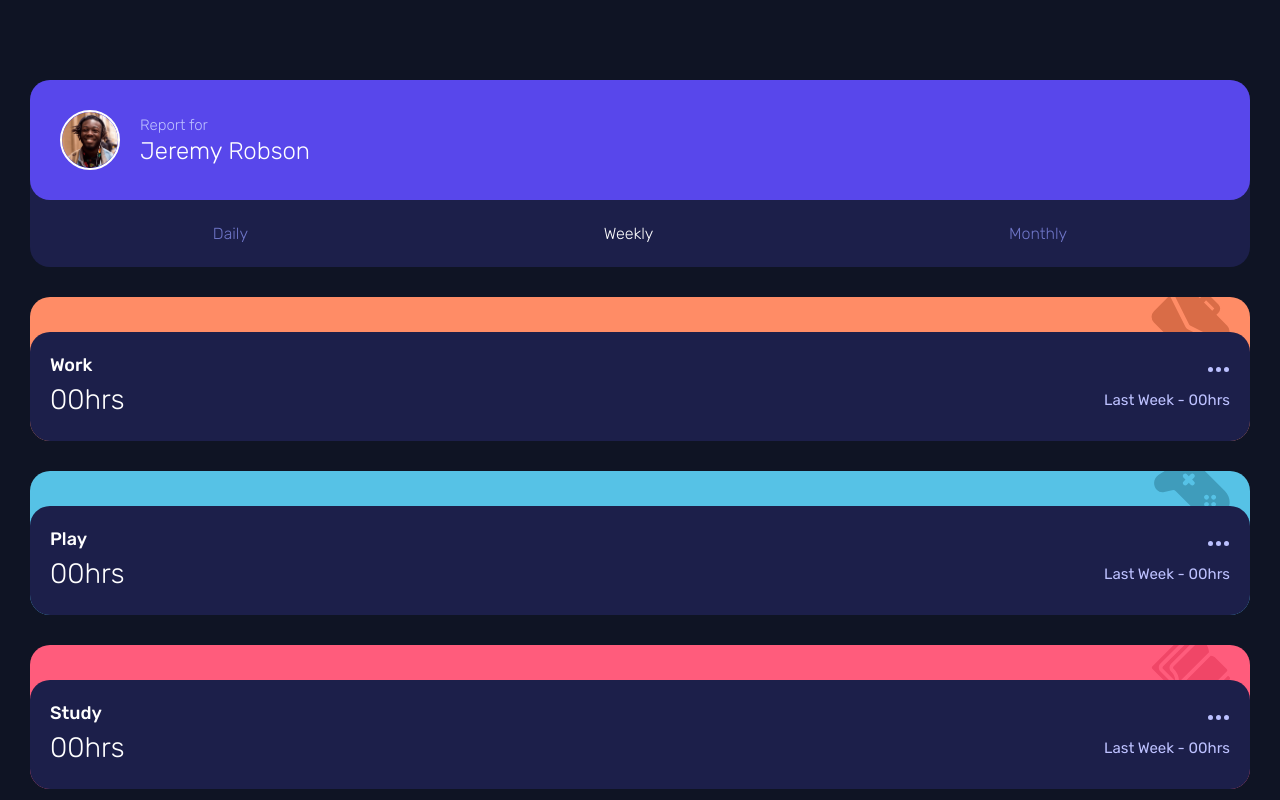
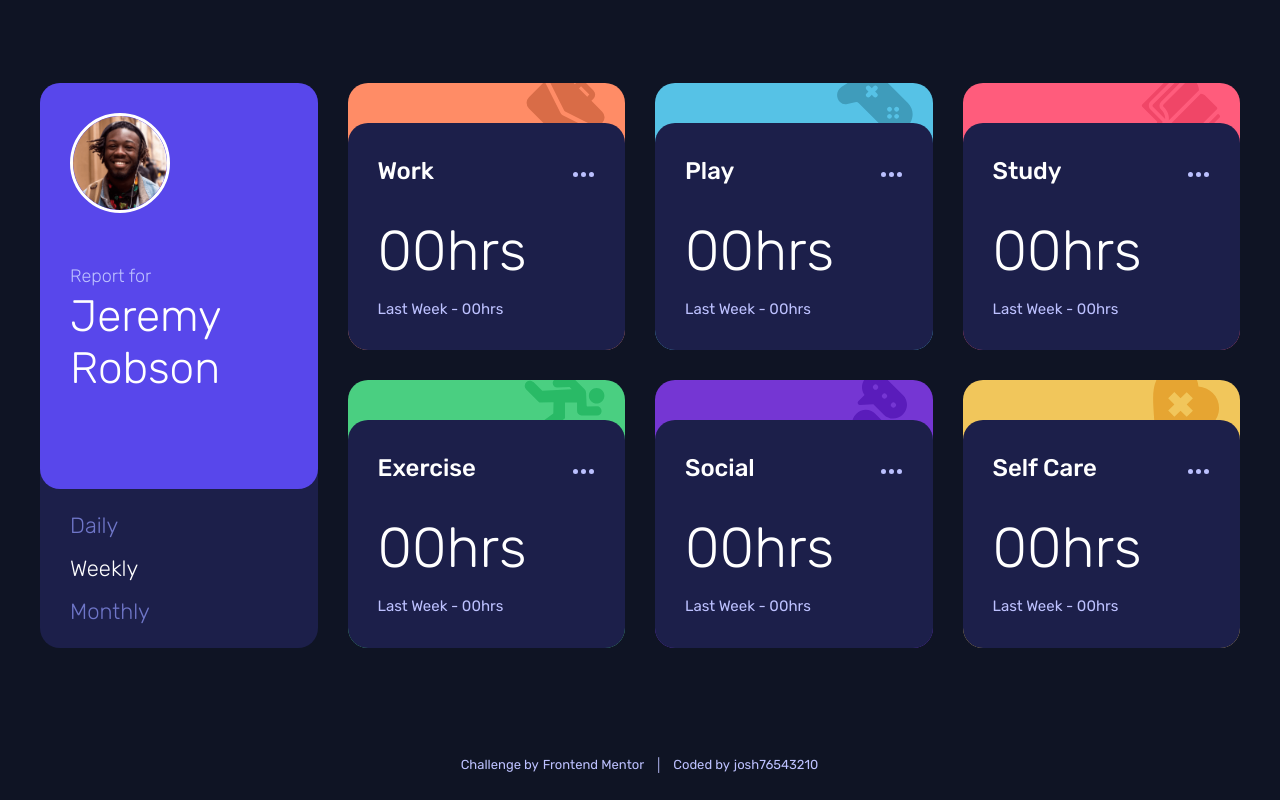
Before and after one commit to josh76543210/Frontend-Mentor---Time-tracking-dashboard-solution---Vite, a website built with Vite: page src/index.html in a window 1280 px wide. Shown: the top 800 px of the page. Built offline with nearby package versions, Linux system fonts and the light colour scheme.

Commit message:
Added responsiveness in CSS;

```diff
--- a/src/css/queries.css
+++ b/src/css/queries.css
@@ -37,9 +37,83 @@
 }
 
 /***********************/
-/*     over 960px     */
+/*     over 992px     */
 /***********************/
-@media only screen and (min-width: 60em) {
+@media only screen and (min-width: 62em) {
+  /* Main */
+  .grid-container {
+    max-width: calc((1200 / 16) * 1rem);
+
+    grid-template-columns: 1fr 1fr 1fr 1fr;
+    gap: calc((30 / 16) * 1rem);
+  }
+
+  .card {
+    margin-top: calc((40 / 16) * 1rem);
+    padding: calc((30 / 16) * 1rem);
+  }
+
+  .card-header {
+    margin-bottom: calc((20 / 16) * 1rem);
+  }
+
+  .card-header h3 {
+    font-size: calc((24 / 16) * 1rem);
+  }
+
+  .card-body {
+    display: flex;
+    flex-direction: column;
+    align-items: flex-start;
+    justify-content: flex-start;
+    gap: calc((5 / 16) * 1rem);
+  }
+
+  .current {
+    font-size: calc((56 / 16) * 1rem);
+  }
+
+  /* main card */
+  .main-card-container {
+    grid-row: 1 / 3;
+
+    display: flex;
+    flex-direction: column;
+  }
+
+  .main-card {
+    flex-grow: 1;
+
+    flex-direction: column;
+    align-items: flex-start;
+    gap: calc((50 / 16) * 1rem);
+  }
+
+  .main-card--image {
+    width: calc((100 / 16) * 1rem);
+    border: calc((3 / 16) * 1rem) solid var(--white);
+  }
+
+  .main-card--titles h1 {
+    font-size: calc((44 / 16) * 1rem);
+  }
+
+  .main-card--titles h2 {
+    font-size: calc((18 / 16) * 1rem);
+  }
+
+  .main-list {
+    padding: calc((20 / 16) * 1rem) calc((30 / 16) * 1rem);
+
+    flex-direction: column;
+    gap: calc((10 / 16) * 1rem);
+  }
+
+  .main-btn {
+    text-align: left;
+    width: 100%;
+    font-size: calc((22 / 16) * 1rem);
+  }
 }
 
 /***********************/
--- a/src/css/style.css
+++ b/src/css/style.css
@@ -70,6 +70,7 @@ main {
 }
 
 .grid-container {
+  max-width: calc((400 / 16) * 1rem);
   width: 100%;
 
   display: grid;
@@ -122,6 +123,7 @@ main {
 }
 
 .previous {
+  text-align: right;
   font-size: calc((15 / 16) * 1rem);
   color: var(--pale-blue);
   font-weight: 400;
```
